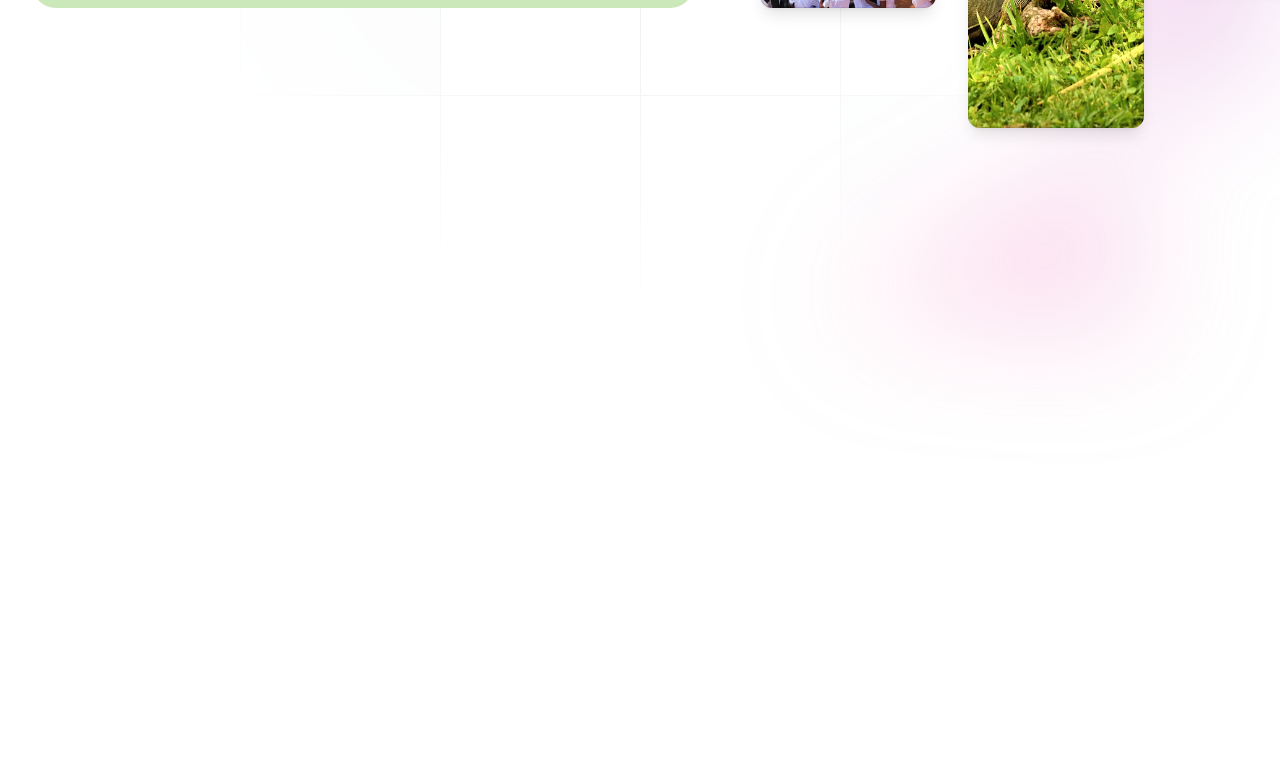
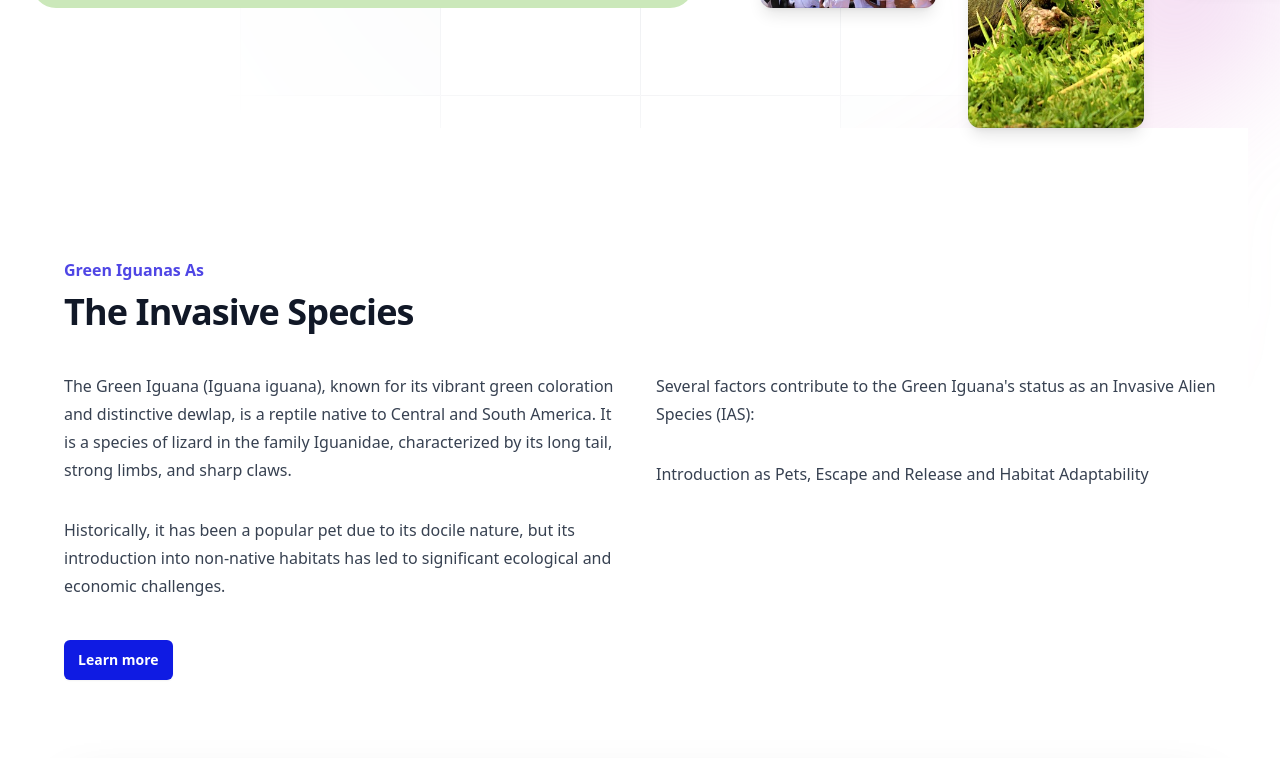
Before and after one commit to Ed-TheVisionMaker/green-ig-ias-network, a Next.js app: page / in a window 1280 px wide. Shown: the part 780-1538 px from the top of the page. Before the commit the page ends 1112 px from the top, so only its background shows below. Built offline with nearby package versions, Linux system fonts and the light colour scheme; a web font is replaced by a local one.

Commit message:
feat(invasiveSpeciesInHero): added component to appear in hero

```diff
--- a/app/page.tsx
+++ b/app/page.tsx
@@ -1,4 +1,5 @@
 'use client';
+import InvasiveSpeciesHero from '@/components/InvasiveSpeciesHero';
 // import { useState } from 'react';
 import Waitlist from '@/components/Waitlist.tsx';
 // import Image from 'next/image';
@@ -214,6 +215,7 @@ export default function Home() {
                   </div>
                 </div>
               </div>
+              <InvasiveSpeciesHero />
             </div>
           </div>
         </div>
--- /dev/null
+++ b/components/InvasiveSpeciesHero/index.tsx
@@ -0,0 +1,61 @@
+export default function InvasiveSpeciesHero() {
+  return (
+    <div className='bg-white py-24 sm:py-32'>
+      <div className='mx-auto max-w-7xl px-6 lg:px-8'>
+        <div className='mx-auto max-w-2xl lg:mx-0 lg:max-w-none'>
+          <p className='text-base font-semibold leading-7 text-indigo-600'>
+            Green Iguanas As
+          </p>
+          <h1 className='mt-2 text-4xl font-bold tracking-tight text-gray-900 sm:text-4xl'>
+            The Invasive Species
+          </h1>
+          <div className='mt-10 grid max-w-xl grid-cols-1 gap-8 text-base leading-7 text-gray-700 lg:max-w-none lg:grid-cols-2'>
+            <div>
+              <p>
+                The Green Iguana (Iguana iguana), known for its vibrant green
+                coloration and distinctive dewlap, is a reptile native to
+                Central and South America. It is a species of lizard in the
+                family Iguanidae, characterized by its long tail, strong limbs,
+                and sharp claws.
+              </p>
+              <p className='mt-8'>
+                Historically, it has been a popular pet due to its docile
+                nature, but its introduction into non-native habitats has led to
+                significant ecological and economic challenges.
+              </p>
+            </div>
+            <div>
+              <p>
+              Several factors contribute to the Green Iguana's status as an Invasive
+          Alien Species (IAS):
+              </p>
+              <p className='mt-8'>
+              Introduction as Pets, Escape and Release and Habitat Adaptability
+              </p>
+            </div>
+          </div>
+          <div className='mt-10 flex'>
+            <a
+              href='/invasive'
+              className='rounded-md bg-ginBlue px-3.5 py-2.5 text-sm font-semibold text-white shadow-sm hover:bg-indigo-500 focus-visible:outline focus-visible:outline-2 focus-visible:outline-offset-2 focus-visible:outline-indigo-600'
+            >
+              Learn more
+            </a>
+          </div>
+        </div>
+      </div>
+      <div className='relative overflow-hidden pt-16 lg:pt-20'>
+        <div className='mx-auto max-w-7xl px-6 lg:px-8'>
+          <img
+            className='mb-[-12%] rounded-xl shadow-2xl ring-1 ring-gray-900/10'
+            src='/green-ig-invasive.jpeg'
+            alt=''
+          />
+          <div className='relative' aria-hidden='true'>
+            <div className='absolute -inset-x-20 bottom-0 bg-gradient-to-t from-white pt-[7%]' />
+          </div>
+        </div>
+      </div>
+    </div>
+  );
+}
```
Also changed, not shown: public/green-ig-invasive.jpeg (added).
